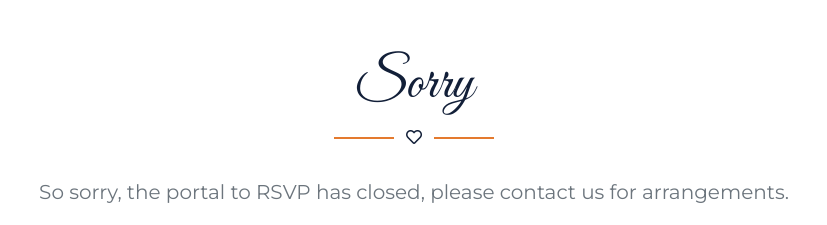
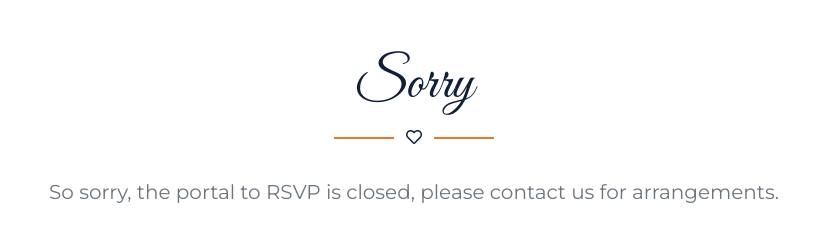
Before and after one commit to rowaida-attia/rsvp, a plain HTML site: page index.html in a window 1280 px wide. Shown: the part 2007-2232 px from the top of the page, 226-1053 px from the left. Drawn offline with nearby package versions, Linux system fonts and the light colour scheme; a web font is replaced by a local one.

Commit message:
close RSVP

```diff
--- a/index.html
+++ b/index.html
@@ -140,7 +140,7 @@
   </div>
   <div class="row justify-content-center">
     <div class="col-md-12 text-center">
-      <h5 class="font-weight-normal text-muted mb-13 pb-3">So sorry, the portal to RSVP has closed, please contact us for arrangements.</h5>
+      <h5 class="font-weight-normal text-muted mb-13 pb-3">So sorry, the portal to RSVP is closed, please contact us for arrangements.</h5>
       <h5 class="font-weight-normal text-muted mb-13 pb-3">Rowaida: +201001101047 & Sherif: +201068509463</h5>
     </div>
   </div>
```
